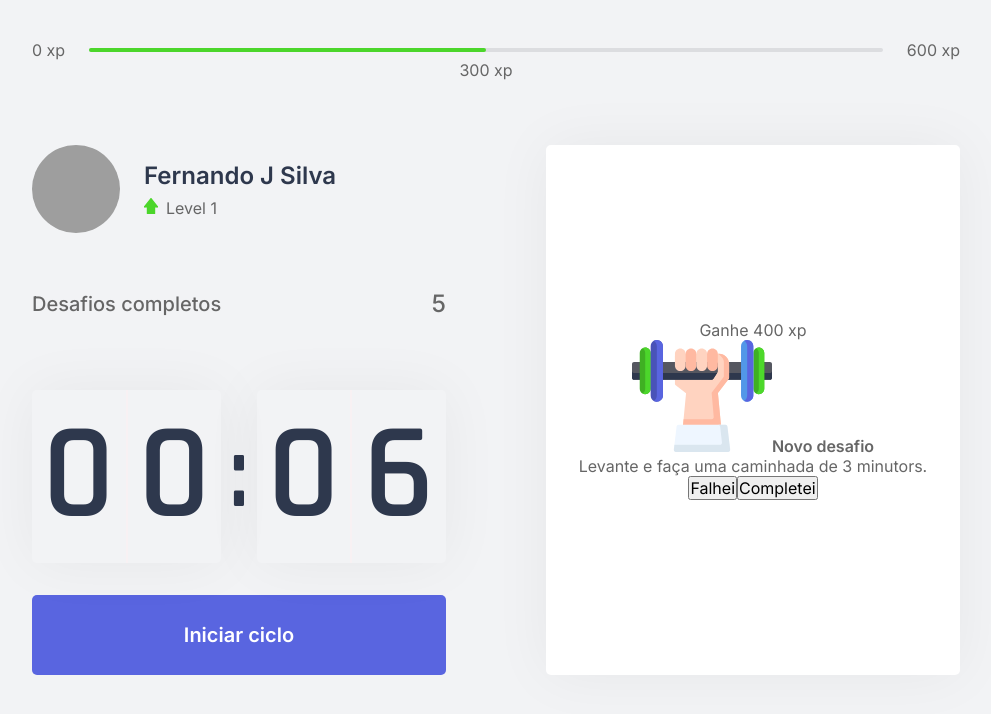
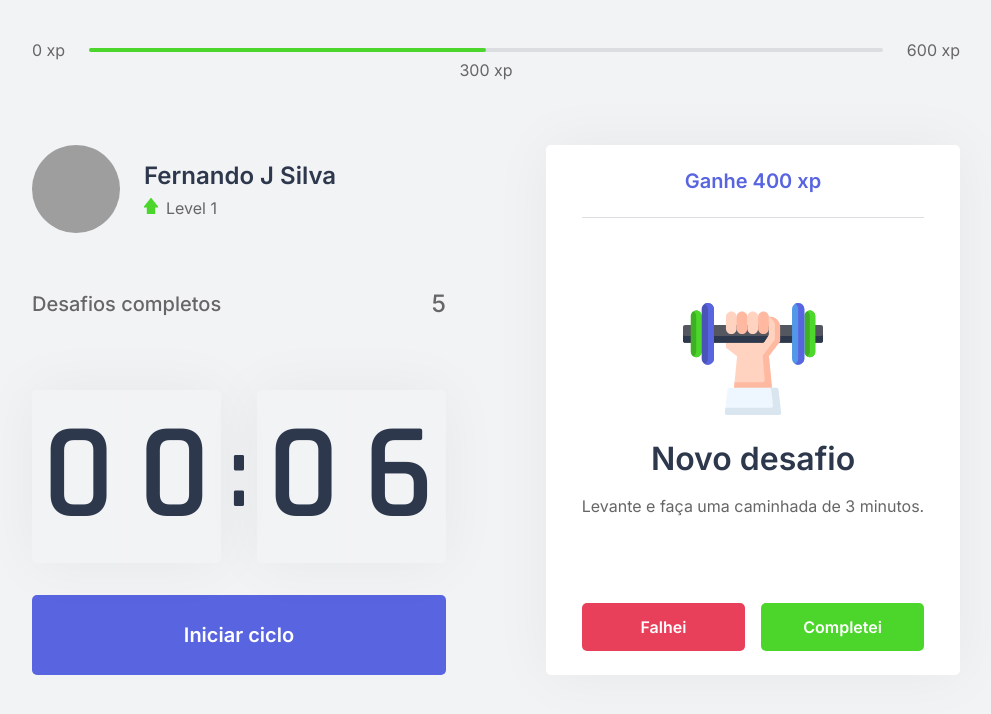
Before and after one commit to jsfernando/nlw04, a Next.js app: page / in a window 1280 px wide. Shown: the top 714 px of the page, without its empty margins (144-1135 px from the left). Built offline with nearby package versions, Linux system fonts and the light colour scheme; grey boxes are pictures that could not be loaded.

Commit message:
style ChallengeBox finishid

```diff
--- a/src/components/ChallengeBox.tsx
+++ b/src/components/ChallengeBox.tsx
@@ -6,14 +6,14 @@
     return (
         <div className={styles.challengeBoxContainer}>
             { hasActiveChallenge ? (
-                <div className={styles.challengeAcative}>
+                <div className={styles.challengeActive}>
                     <header>
                         Ganhe 400 xp
                     </header>
                     <main>
                         <img src="icons/body.svg" alt=""/>
                         <strong>Novo desafio</strong>
-                        <p>Levante e faça uma caminhada de 3 minutors.</p>
+                        <p>Levante e faça uma caminhada de 3 minutos.</p>
                     </main>
                     <footer>
                         <button
@@ -24,7 +24,7 @@
                         </button>
                         <button
                         type="button"
-                        className={styles.challengeSucceededButton}
+                        className={styles.challengeSucceededButtom}
                         >
                             Completei
                         </button>
--- a/src/styles/components/ChallengeBox.module.css
+++ b/src/styles/components/ChallengeBox.module.css
@@ -38,3 +38,73 @@
 .challengeBoxNotActive p img {
     margin-bottom: 1rem;
 }
+
+.challengeActive{
+    height:100%;
+
+    display:flex;
+    flex-direction: column;
+}
+
+.challengeActive header {
+    color: var(--blue);
+    font-weight: 600;
+    font-size: 1.25rem;
+    padding: 0 2rem 1.5rem;
+    border-bottom: 1px solid var(--gray-line);
+}
+
+
+.challengeActive main {
+    flex: 1;
+    display: flex;
+    flex-direction: column;
+    align-items: center; /* alinhamento horizontal */
+    justify-content: center; /*alinhamento vertical */
+}
+
+.challengeActive main strong {
+    font-weight: 600;
+    font-size: 2rem;
+    color: var(--title);
+    margin: 1.5rem 0 1rem;
+}
+
+.challengeActive main p {
+    line-height: 1.5;
+}
+
+.challengeActive footer {
+    display: grid;
+    grid-template-columns: 1fr 1fr;
+    gap: 1rem;
+}
+
+.challengeActive footer button {
+    height: 3rem;
+    display: flex;
+    align-items: center;
+    justify-content: center;
+
+    border:0;
+    border-radius: 5px;
+
+    color: var(--white);
+
+    font-size: 1rem;
+    font-weight: 600;
+
+    transition: filter 0.2s; /* transição no filter abaixo */
+}
+
+.challengeActive footer button.challengeFailedButtom {
+    background: var(--red);
+}
+
+.challengeActive footer button.challengeSucceededButtom {
+    background: var(--green);
+}
+
+.challengeActive footer button:hover{ /* trabalhando com hover nos dois botoes */
+    filter: brightness(0.9); /* filter são estilizações: contraste, shadow, opacidade, etc...*/
+}
```
